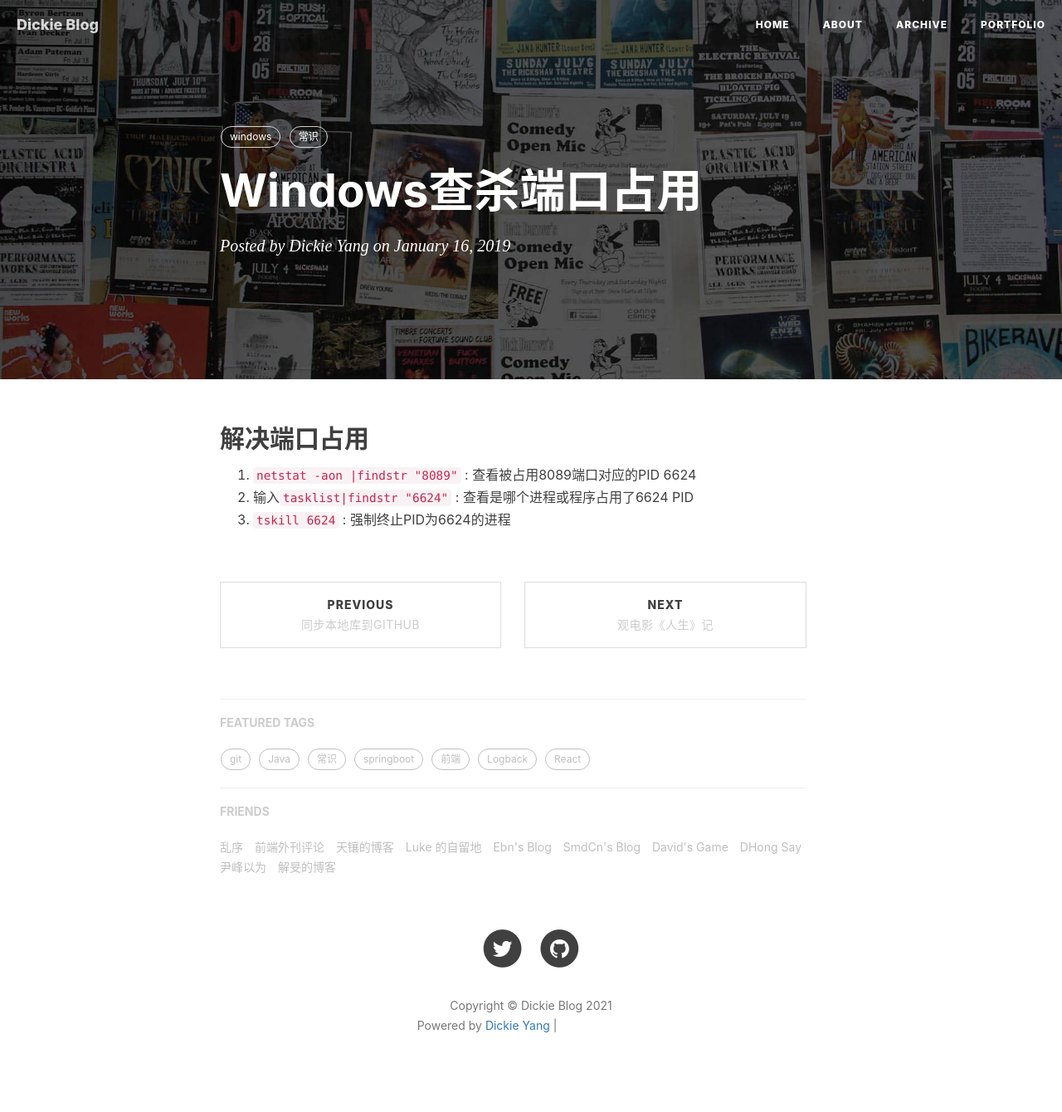
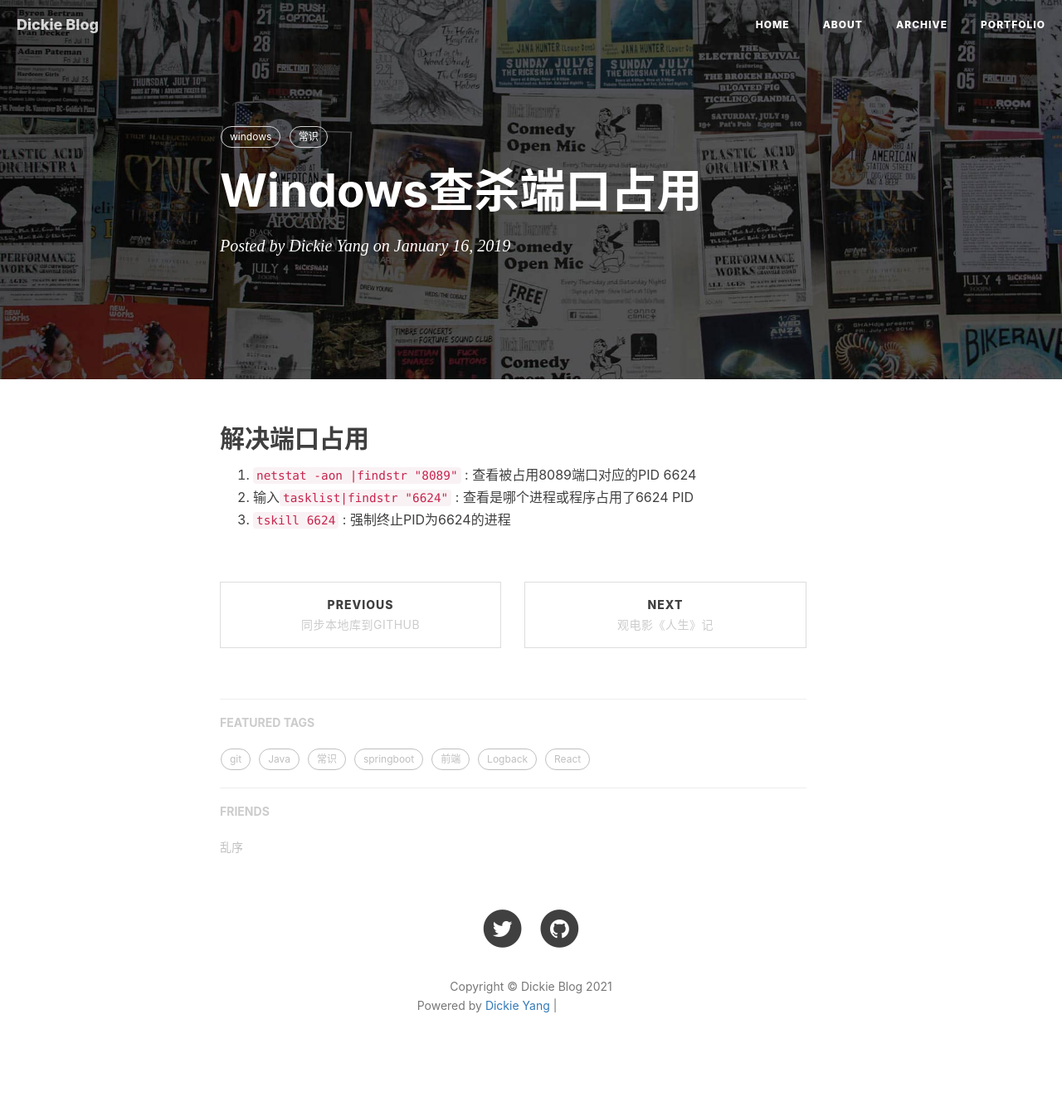
Before and after one commit to dickieyang/dickieyang.github.io, a Jekyll site: the page built from _posts/2019-01-16-Windows系统查杀端口占用.md, in a window 1280 px wide. Shown: the whole page at 83% size. Built offline with Jekyll 4.4.1, drawn with Linux system fonts in a browser that asks for light colours; nearby versions of some CDN libraries; comment, search, counter and statistics services are not loaded; after the commit the page ends 1316 px from its top, so only the background shows below that; grey boxes are pictures that could not be loaded.

Commit message:
chore: update some config.

```diff
--- a/_config.yml
+++ b/_config.yml
@@ -4,7 +4,7 @@ SEOTitle: 小羊的博客 | Dickie Blog
 header-img: img/home-bg.jpg
 email: derrick.yang.m@gmail.com
 description: "关于程序与设计，Software Engineer，这里是 @Dickie 的个人博客，与你一起发现更大的世界。"
-keyword: "博客, 个人网站, 互联网, Web, JavaScript, 前端, 设计"
+keyword: "博客, 个人网站, 互联网, 前端, Java"
 url: "https://dickieyang.github.io"              # your host, for absolute URL
 baseurl: ""                             # for example, '/blog' if your blog hosted on 'host/blog'
 
@@ -108,32 +108,5 @@ friends: [
     # },{
         title: "乱序",
         href: "http://mida.re/"
-    },{
-        title: "前端外刊评论",
-        href: "http://qianduan.guru/"
-    },{
-        title: "天镶的博客",
-        href: "http://lingyu.wang/"
-    },{
-        title: "Luke 的自留地",
-        href: "http://hmqk1995.github.io"
-    },{
-        title: "Ebn's Blog",
-        href: "http://ebnbin.com/"
-    },{
-        title: "SmdCn's Blog",
-        href: "http://blog.smdcn.net"
-    },{
-        title: "David's Game",
-        href: "https://www.ruoyaowu.com/"
-    },{
-        title: "DHong Say",
-        href: "http://dhong.co"
-    },{
-        title: "尹峰以为",
-        href: "http://ingf.github.io/"
-    },{
-        title: "解旻的博客",
-        href: "http://xieminis.me/"
-    }
+    },
 ]
```
